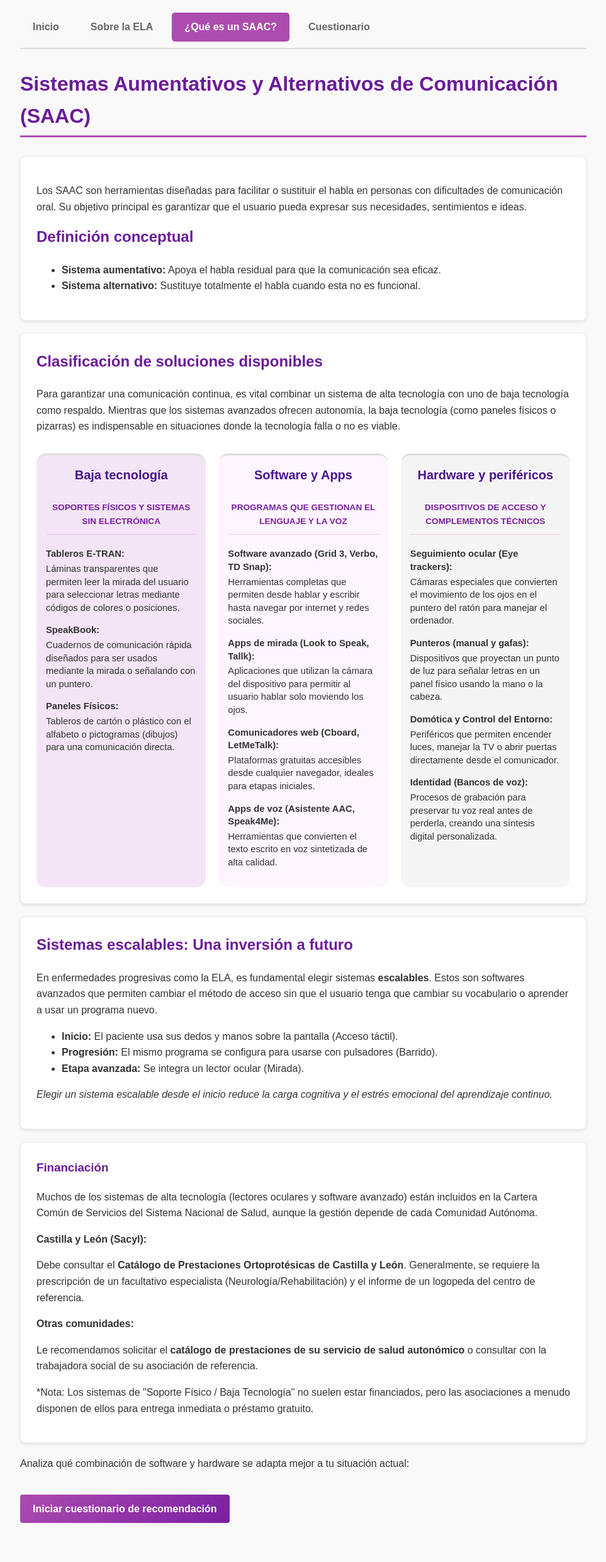
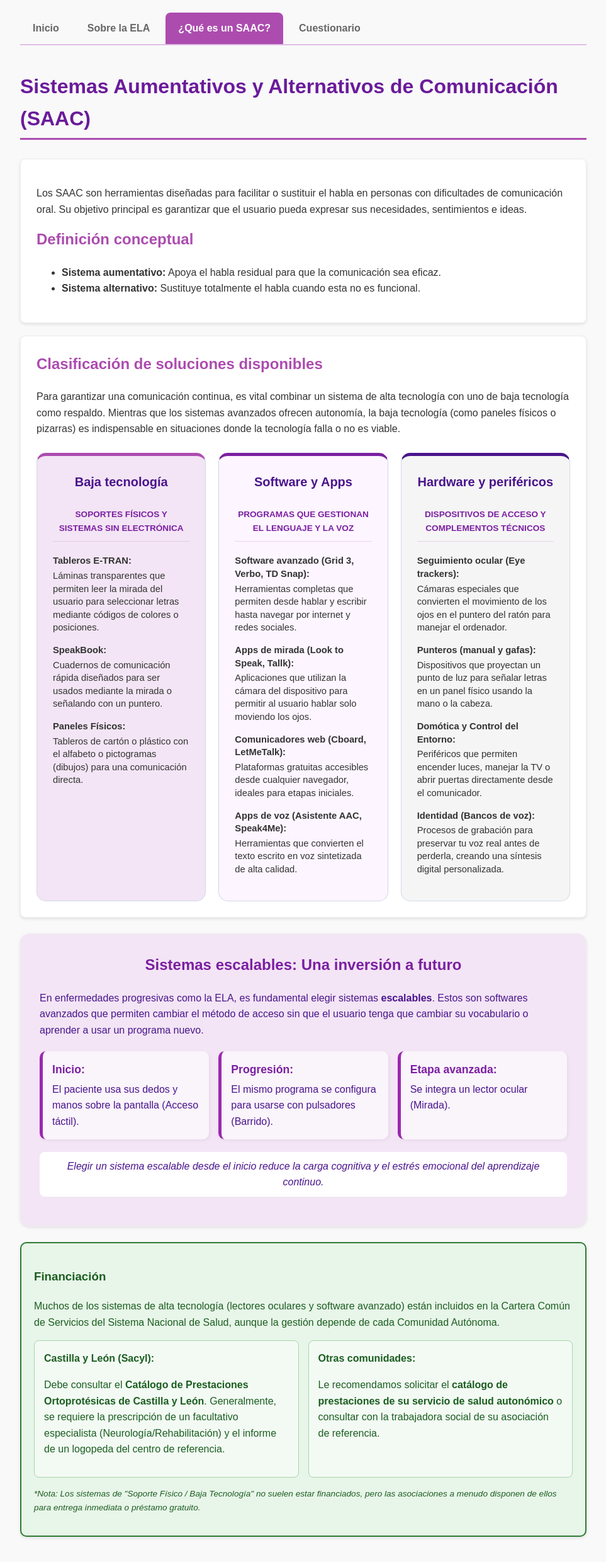
Before and after one commit to itslxcy/Trabajo-fin-de-grado, a Flask app: page /SAAC in a window 1280 px wide. Shown: the whole page at 63% size, without its empty margins (158-1121 px from the left). Before the commit the page ends 2418 px from the top, so only its background shows below. Run offline with Flask 3, Linux system fonts and the light colour scheme.

Commit message:
Ultimos arreglos visualización

```diff
--- a/backend/static/estilos.css
+++ b/backend/static/estilos.css
@@ -80,7 +80,12 @@ h2 { color: #8e24aa; margin-top: 0; margin-bottom: 20px; }
     box-sizing: border-box;
     display: flex;
     flex-direction: column;
+    background-color: #F3E5F5; /* Azul muy pálido y profesional */
+    border: 1px solid #D1D9E6; /* Borde sutil */
+    transition: transform 0.2s ease; /* Efecto suave al pasar el ratón */
 }
+
+
 
 .columna-baja { background-color: #f3e5f5; border-top: 5px solid #ac4caf; }
 .columna-apps { background-color: #fdf5ff; border-top: 5px solid #7b1fa2; }
@@ -707,32 +673,6 @@ h1, h2 {
     color: #2c3e50;
 }
 
-/* Navegación por pestañas */
-.nav-tabs {
-    display: flex;
-    gap: 10px;
-    margin-bottom: 30px;
-    border-bottom: 2px solid #ddd;
-    padding-bottom: 10px;
-}
-
-.nav-tabs a {
-    text-decoration: none;
-    padding: 10px 20px;
-    color: #666;
-    border-radius: 5px;
-    transition: background 0.3s;
-}
-
-.nav-tabs a:hover {
-    background-color: #eee;
-}
-
-.nav-tabs a.active {
-    background-color: #ac4caf;
-    color: white;
-    font-weight: bold;
-}
 
 /* Secciones y Tarjetas */
 .seccion {
@@ -815,37 +755,11 @@ body {
 }
 
 /* TODOS LOS TÍTULOS EN MORADO */
-h1, h2, h3 {
+h1, h2 {
     color: #ac4caf;
     margin-top: 0;
 }
 
-/* Navegación por pestañas */
-.nav-tabs {
-    display: flex;
-    gap: 10px;
-    margin-bottom: 30px;
-    border-bottom: 2px solid #ddd;
-    padding-bottom: 10px;
-}
-
-.nav-tabs a {
-    text-decoration: none;
-    padding: 10px 20px;
-    color: #666;
-    border-radius: 5px;
-    transition: background 0.3s;
-}
-
-.nav-tabs a:hover {
-    background-color: #f0e6f2; /* Un morado muy suave al pasar el ratón */
-}
-
-.nav-tabs a.active {
-    background-color: #ac4caf;
-    color: white;
-    font-weight: bold;
-}
 
 /* Secciones y Tarjetas */
 .seccion {
@@ -936,35 +839,6 @@ h1, h2, h3 {
     line-height: 1.6;
 }
 
-.boton-enviar {
-    text-decoration: none;
-    display: inline-block;
-    width: auto;
-    padding: 15px 40px;
-    background-color: #ac4caf;
-    color: white; /* Añadido para asegurar la legibilidad del texto */
-    border-radius: 4px; /* Opcional: para que coincida con un estilo de botón estándar */
-}
-
-/* Estilos generales y navegación (asumiendo que ya tienes algunos) */
-.nav-tabs a.active {
-    font-weight: bold;
-    /* Añade aquí tus estilos de pestaña activa */
-}
-
-/* Sección de criterios (Grid) */
-.grid-soluciones {
-    display: grid;
-    grid-template-columns: repeat(auto-fit, minmax(200px, 1fr));
-    gap: 20px;
-    margin-top: 30px;
-}
-
-.columna-solucion {
-    border-top: 3px solid #ddd;
-    padding: 15px;
-}
-
 .columna-solucion span {
     font-weight: bold;
     color: #ac4caf;
@@ -1109,16 +974,6 @@ thead tr {
     color: white;
     text-decoration: none;
     border-radius: 4px;
-}
-
-.boton-enviar {
-    background-color: #ac4caf;
-    color: white;
-    padding: 10px 20px;
-    border: none;
-    border-radius: 4px;
-    cursor: pointer;
-    font-size: 1em;
 }
 
 /* Mensajes de Alerta/Error */
@@ -1254,51 +1092,40 @@ textarea {
 }
 
 /* --- Títulos en Morado --- */
-h1, h2, h3, h4, h5, h6, .titulo-seccion {
+h1,h2 .titulo-seccion {
     color: #6A1B9A; /* Morado intenso */
     font-weight: bold;
 }
 
-/* --- Botones Grandes y de Ancho Completo --- */
-/* He configurado el ancho al 100% para que ocupen la misma extensión que el contenedor de preguntas */
-button, .btn-accion {
-    display: block;
-    width: 100%;
-    padding: 15px 25px;
-    font-size: 1.2rem;
-    border: none;
-    cursor: pointer;
-    transition: background 0.3s ease;
-}
-
-/* --- Pestañas Redondeadas --- */
-/* Cambiamos el border-radius para eliminar la apariencia cuadrada */
-.tab, .pestana, .nav-link {
-    border-radius: 15px 15px 0 0; /* Redondeado arriba */
-    padding: 10px 20px;
-    margin-right: 5px;
-}
-
 /* --- Sección de Financiación (Tonos Verdes) --- */
-/* Un verde esmeralda para que destaque como área de importancia */
-#seccion-financiacion, .financiacion-container {
+.seccion-financiacion {
     background-color: #E8F5E9; /* Fondo verde muy claro */
     border: 2px solid #2E7D32; /* Borde verde fuerte */
     padding: 20px;
     border-radius: 10px;
     color: #1B5E20;
+    margin-bottom: 20px;
 }
 
-/* --- Asociación ELACYL (Identidad Verde) --- */
-/* Estilo específico para resaltar la marca de la asociación */
-.asociacion-elacyl {
-    background: linear-gradient(135deg, #4CAF50, #2E7D32);
-    color: white;
+/* Para que las tarjetas internas se vean bien */
+.grid-financiacion {
+    display: grid;
+    grid-template-columns: 1fr 1fr;
+    gap: 15px;
+    margin-top: 15px;
+}
+
+.tarjeta-financiacion {
+    background-color: rgba(255, 255, 255, 0.5); /* Fondo blanco semi-transparente */
     padding: 15px;
     border-radius: 8px;
-    font-weight: bold;
-    text-align: center;
-    box-shadow: 0 4px 6px rgba(0,0,0,0.1);
+    border: 1px solid #A5D6A7;
+}
+
+.nota-pie {
+    font-size: 0.85em;
+    margin-top: 15px;
+    font-style: italic;
 }
 
 /* Ajuste adicional para el fondo de las preguntas y coherencia de los botones */
@@ -1308,3 +1135,102 @@ button, .btn-accion {
     margin-bottom: 10px;
     border-radius: 8px;
 }
+
+/* --- Sección de Inicio / Bienvenida --- */
+.inicio-bienvenida {
+    background-color: #f8fafc; /* Un gris azulado muy limpio */
+    padding: 40px 20px;
+    border-radius: 15px;
+    margin: 20px 0;
+    box-shadow: 0 4px 6px rgba(0,0,0,0.05);
+}
+
+.contenedor-inicio h2 {
+    color: #ac4caf; /* Azul oscuro profesional */
+    font-size: 1.8rem;
+    margin-bottom: 20px;
+}
+
+.intro-principal {
+    font-size: 1.2rem;
+    line-height: 1.6;
+    color: #334155;
+    margin-bottom: 25px;
+}
+
+.bloque-instrucciones {
+    background-color: #ffffff; /* Fondo blanco para las instrucciones */
+    padding: 20px;
+    border-radius: 10px;
+    border: 1px solid #e2e8f0;
+}
+
+.bloque-instrucciones p {
+    margin-bottom: 15px;
+    color: #334155;
+}
+
+.destacado-cuestionario {
+    border-top: 1px dashed #cbd5e1;
+    padding-top: 15px;
+    color: ac4caf !important; /* Color azul para llamar la atención sobre el cuestionario */
+    font-style: italic;
+}
+
+/* Resaltar palabras clave */
+.inicio-bienvenida strong {
+    color: #ac4caf;
+    font-weight: 600;
+}
+
+/* --- Sección Escalabilidad (Tonos Morados) --- */
+.seccion-escalable {
+    background-color: #F3E5F5; /* El morado pálido que pediste */
+    padding: 30px;
+    border-radius: 15px;
+    margin: 25px 0;
+    color: #4A148C; /* Texto morado oscuro para legibilidad */
+}
+
+.seccion-escalable h2 {
+    color: #7B1FA2 !important;
+    margin-top: 0;
+    text-align: center;
+}
+
+/* Estilo para la lista de progresión */
+.seccion-escalable ul {
+    list-style: none; /* Quitamos los puntos por defecto */
+    padding: 0;
+    display: flex;
+    flex-wrap: wrap;
+    gap: 15px;
+    margin: 20px 0;
+}
+
+.seccion-escalable li {
+    background: rgba(255, 255, 255, 0.6); /* Fondo blanco traslúcido */
+    padding: 15px;
+    border-radius: 10px;
+    flex: 1;
+    min-width: 200px;
+    border-left: 5px solid #9C27B0; /* Marca lateral morada */
+    box-shadow: 2px 2px 5px rgba(0,0,0,0.05);
+}
+
+.seccion-escalable li strong {
+    display: block;
+    color: #7B1FA2;
+    font-size: 1.1rem;
+    margin-bottom: 5px;
+}
+
+/* Estilo para el consejo final (itálica) */
+.seccion-escalable p em {
+    display: block;
+    text-align: center;
+    background: #ffffff;
+    padding: 10px;
+    border-radius: 8px;
+    margin-top: 20px;
+}
--- a/backend/templates/SAAC.html
+++ b/backend/templates/SAAC.html
@@ -106,14 +106,5 @@
         </p>
     </div>
 
-    <div class="contenedor-final">
-        <p class="texto-invitacion">
-            Analiza qué combinación de software y hardware se adapta mejor a tu situación actual:
-        </p>
-        <a href="/cuestionario" class="boton-enviar">
-            Iniciar cuestionario de recomendación
-        </a>
-    </div>
-
 </body>
 </html>
--- /dev/null
+++ b/requirements.txt
@@ -0,0 +1,6 @@
+Flask==3.0.2
+Flask-SQLAlchemy==3.1.1
+SQLAlchemy==2.0.27
+python-dotenv==1.2.1
+gunicorn==21.2.0
+psycopg2-binary==2.9.9
```
Also changed, not shown: other parts of backend/static/estilos.css (+3 -79 lines), backend/templates/informacion.html (+13 -4 lines), 2 other files.
